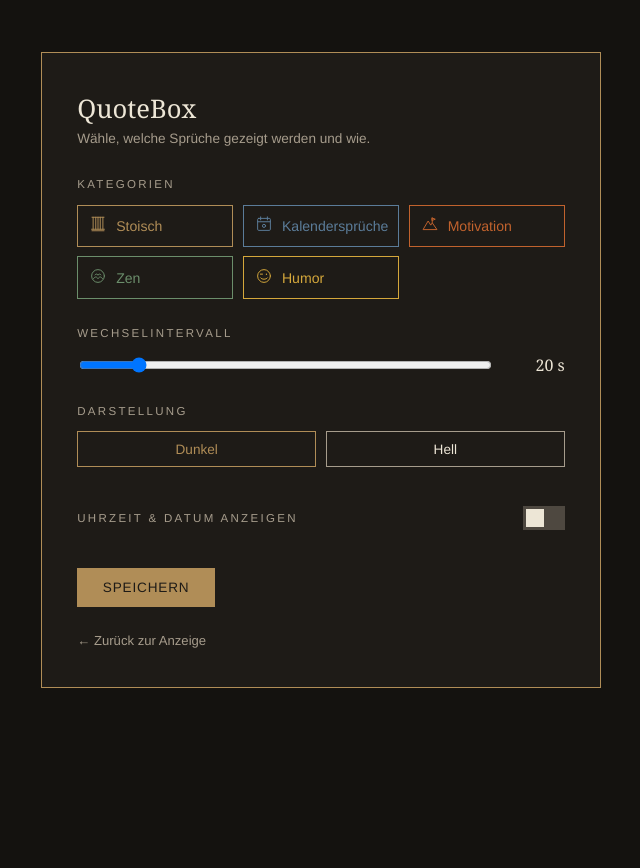
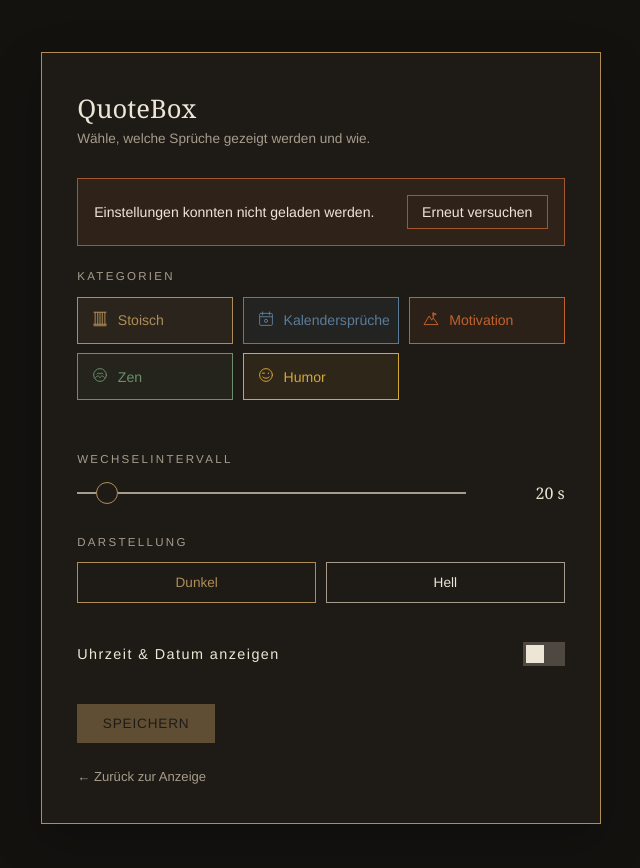
Before and after one commit to HatchetMan111/QuoteBoxProxmox, a FastAPI app: page /settings in a window 1280 px wide. Shown: the whole page, without its empty margins (319-959 px from the left). Run offline with FastAPI, Linux system fonts and the light colour scheme.

Commit message:
Bugfixes + UX: Update ohne Datenverlust, quotes.json gehärtet, Tap-to-advance, Save-Status-Fix, Dienst-User quotebox, Kiosk-Meta + Favicon

```diff
--- a/app/main.py
+++ b/app/main.py
@@ -11,6 +11,7 @@
 import json
 import random
 import threading
+import time
 from pathlib import Path
 
 from fastapi import FastAPI, Request
@@ -44,21 +45,67 @@
 
 _lock = threading.Lock()
 _quotes_cache: list[dict] = []
+_last_quote_key: tuple[str, str] | None = None  # (category, text) des letzten Spruchs
+
+
+def _seed_quotes() -> list[dict]:
+    return json.loads(SEED_FILE.read_text(encoding="utf-8"))
+
+
+def _read_user_quotes() -> list[dict] | None:
+    """Liest quotes.json; bei korrupter Datei wird sie gesichert und neu eingespeist."""
+    try:
+        return json.loads(QUOTES_FILE.read_text(encoding="utf-8"))
+    except FileNotFoundError:
+        return None
+    except (json.JSONDecodeError, OSError) as exc:
+        backup = QUOTES_FILE.with_suffix(f".corrupt-{int(time.time())}.json")
+        try:
+            QUOTES_FILE.replace(backup)
+        except OSError:
+            pass
+        print(f"QuoteBox: quotes.json unlesbar ({exc}) -> gesichert als {backup.name}, Seed wird neu eingespielt")
+        return None
+
+
+def _valid_quotes(quotes: list) -> list[dict]:
+    """Behaelt nur brauchbare Eintraege: Text vorhanden, Kategorie bekannt oder zumindest Text+Kategorie als String."""
+    out = []
+    for q in quotes:
+        if not isinstance(q, dict):
+            continue
+        text = q.get("text")
+        category = q.get("category")
+        if not isinstance(text, str) or not text.strip():
+            continue
+        if not isinstance(category, str) or not category:
+            continue
+        out.append(q)
+    return out
 
 
 def _ensure_quotes_file() -> None:
     """Kopiert den Seed-Datensatz einmalig, falls noch keine quotes.json existiert."""
     if not QUOTES_FILE.exists():
-        seed = json.loads(SEED_FILE.read_text(encoding="utf-8"))
-        QUOTES_FILE.write_text(json.dumps(seed, ensure_ascii=False, indent=2), encoding="utf-8")
+        QUOTES_FILE.write_text(
+            json.dumps(_seed_quotes(), ensure_ascii=False, indent=2), encoding="utf-8"
+        )
 
 
 def load_quotes(force: bool = False) -> list[dict]:
+    """Laedt die Sprueche; faellt bei Problemen automatisch auf den Seed zurueck."""
     global _quotes_cache
     with _lock:
         if force or not _quotes_cache:
             _ensure_quotes_file()
-            _quotes_cache = json.loads(QUOTES_FILE.read_text(encoding="utf-8"))
+            user_quotes = _read_user_quotes()
+            valid = _valid_quotes(user_quotes) if user_quotes is not None else []
+            if valid:
+                _quotes_cache = valid
+            else:
+                if user_quotes is not None:
+                    print("QuoteBox: quotes.json enthaelt keine gueltigen Eintraege -> Seed-Daten werden angezeigt")
+                _quotes_cache = _valid_quotes(_seed_quotes())
         return _quotes_cache
 
 
@@ -68,10 +115,14 @@
         return dict(DEFAULT_SETTINGS)
     try:
         data = json.loads(SETTINGS_FILE.read_text(encoding="utf-8"))
-    except (json.JSONDecodeError, OSError):
-        data = dict(DEFAULT_SETTINGS)
+        if not isinstance(data, dict):
+            raise ValueError("settings.json ist kein Objekt")
+    except (json.JSONDecodeError, OSError, ValueError):
+        data = {}
     merged = dict(DEFAULT_SETTINGS)
     merged.update({k: v for k, v in data.items() if k in DEFAULT_SETTINGS})
+    if merged["active_categories"] not in (None, []) and not isinstance(merged["active_categories"], list):
+        merged["active_categories"] = list(CATEGORIES.keys())
     return merged
 
 
@@ -97,9 +148,7 @@
 
 @app.get("/api/categories")
 def api_categories() -> JSONResponse:
-    return JSONResponse(
-        [{"key": key, **meta} for key, meta in CATEGORIES.items()]
-    )
+    return JSONResponse([{"key": key, **meta} for key, meta in CATEGORIES.items()])
 
 
 @app.get("/api/settings")
@@ -109,17 +158,23 @@
 
 @app.post("/api/settings")
 async def api_set_settings(request: Request) -> JSONResponse:
-    body = await request.json()
+    try:
+        body = await request.json()
+    except Exception:
+        return JSONResponse({"detail": "Body ist kein gueltiges JSON"}, status_code=400)
+    if not isinstance(body, dict):
+        return JSONResponse({"detail": "Body muss ein JSON-Objekt sein"}, status_code=400)
+
     current = load_settings()
 
     active = body.get("active_categories")
-    if isinstance(active, list) and active:
-        current["active_categories"] = [c for c in active if c in CATEGORIES]
-    if not current["active_categories"]:
-        current["active_categories"] = list(CATEGORIES.keys())
+    if isinstance(active, list):
+        cleaned = [c for c in active if isinstance(c, str) and c in CATEGORIES]
+        if cleaned:
+            current["active_categories"] = cleaned
 
     interval = body.get("interval_seconds")
-    if isinstance(interval, (int, float)) and 3 <= interval <= 600:
+    if isinstance(interval, (int, float)) and not isinstance(interval, bool) and 3 <= interval <= 600:
         current["interval_seconds"] = int(interval)
 
     theme = body.get("theme")
@@ -130,24 +185,53 @@
     if isinstance(show_clock, bool):
         current["show_clock"] = show_clock
 
+    if not current["active_categories"]:
+        current["active_categories"] = list(CATEGORIES.keys())
+
     save_settings(current)
     return JSONResponse(current)
 
 
 @app.get("/api/quote")
 def api_quote() -> JSONResponse:
+    global _last_quote_key
     settings = load_settings()
-    active = settings["active_categories"] or list(CATEGORIES.keys())
-    quotes = [q for q in load_quotes() if q["category"] in active]
+    active = [c for c in settings["active_categories"] if c in CATEGORIES]
+    quotes = [q for q in load_quotes() if q.get("category") in active] if active else load_quotes()
     if not quotes:
         quotes = load_quotes()
+    if not quotes:
+        return JSONResponse(
+            {
+                "text": "Sprüche-Datei ist leer.",
+                "author": "QuoteBox",
+                "category": "quote",
+                "category_label": "QuoteBox",
+                "icon": "quote.svg",
+                "accent": "#a69c8c",
+            }
+        )
 
+    # Sofortige Wiederholung vermeiden (fuer ein Wand-Tablet wirkt das sonst wie ein Haenger)
     chosen = random.choice(quotes)
-    meta = CATEGORIES.get(chosen["category"], {"label": chosen["category"], "icon": "quote.svg", "accent": "#a69c8c"})
+    key = (str(chosen.get("category", "")), str(chosen.get("text", "")))
+    if len(quotes) > 1:
+        for _ in range(10):
+            if key != _last_quote_key:
+                break
+            chosen = random.choice(quotes)
+            key = (str(chosen.get("category", "")), str(chosen.get("text", "")))
+    _last_quote_key = key
+
+    meta = CATEGORIES.get(
+        chosen["category"],
+        {"label": chosen["category"].capitalize(), "icon": "quote.svg", "accent": "#a69c8c"},
+    )
+    author = chosen.get("author")
     return JSONResponse(
         {
             "text": chosen["text"],
-            "author": chosen.get("author", ""),
+            "author": author if isinstance(author, str) else "",
             "category": chosen["category"],
             "category_label": meta["label"],
             "icon": meta["icon"],
--- a/app/static/css/style.css
+++ b/app/static/css/style.css
@@ -29,6 +29,14 @@
   font-family: var(--sans);
   overflow: hidden;
   -webkit-font-smoothing: antialiased;
+  -webkit-tap-highlight-color: transparent;
+}
+
+button { font: inherit; }
+
+:focus-visible {
+  outline: 2px solid var(--accent);
+  outline-offset: 3px;
 }
 
 /* ---------- Display-Ansicht ---------- */
@@ -182,7 +227,10 @@
   border: 1px solid var(--accent);
   padding: 2.4rem 2.2rem;
   height: fit-content;
+  box-shadow: 0 18px 45px rgba(0, 0, 0, 0.22);
 }
+
+body.theme-light .settings-card { box-shadow: 0 12px 30px rgba(32, 29, 25, 0.12); }
 
 .settings-card h1 {
   font-family: var(--serif);
@@ -208,6 +256,37 @@
   margin-bottom: 0.9rem;
 }
 
+.field-label.inline {
+  display: inline;
+  margin-bottom: 0;
+  letter-spacing: 0.1em;
+  text-transform: none;
+  font-size: 0.9rem;
+  color: var(--text);
+}
+
+.load-error {
+  border: 1px solid #a3552f;
+  color: var(--text);
+  background: color-mix(in srgb, #a3552f 12%, transparent);
+  padding: 1rem;
+  font-size: 0.88rem;
+  display: flex;
+  align-items: center;
+  justify-content: space-between;
+  gap: 1rem;
+  margin-bottom: 1.5rem;
+}
+
+.load-error button {
+  background: transparent;
+  border: 1px solid #a3552f;
+  color: var(--text);
+  padding: 0.5rem 0.9rem;
+  cursor: pointer;
+}
+.load-error button:hover { border-color: var(--text); }
+
 .category-grid {
   display: grid;
   grid-template-columns: repeat(auto-fill, minmax(150px, 1fr));
@@ -218,44 +297,94 @@
   display: flex;
   align-items: center;
   gap: 0.55rem;
-  padding: 0.6rem 0.7rem;
+  padding: 0.75rem 0.8rem;
+  background: transparent;
   border: 1px solid var(--muted);
+  color: var(--text);
   cursor: pointer;
   user-select: none;
   font-size: 0.88rem;
+  text-align: left;
+  transition: border-color 0.15s ease, color 0.15s ease, background 0.15s ease;
 }
 
+.category-option:hover { border-color: var(--cat-accent, var(--accent)); }
 .category-option.active {
   border-color: var(--cat-accent, var(--accent));
   color: var(--cat-accent, var(--accent));
+  background: color-mix(in srgb, var(--cat-accent, var(--accent)) 8%, transparent);
 }
 
 .category-option svg { width: 18px; height: 18px; flex-shrink: 0; }
 
+.grid-hint {
+  margin-top: 0.6rem;
+  font-size: 0.78rem;
+  color: #c98a5b;
+  opacity: 0;
+  transition: opacity 0.3s ease;
+}
+.grid-hint.visible { opacity: 1; }
+
+/* Range-Slider: grosszuegige Touch-Flaeche, dezent im Plaketten-Look */
 .range-row { display: flex; align-items: center; gap: 1rem; }
-.range-row input[type="range"] { flex: 1; }
-.range-value { font-family: var(--serif); min-width: 3.4rem; text-align: right; }
+.range-row input[type="range"] {
+  flex: 1;
+  appearance: none;
+  -webkit-appearance: none;
+  height: 28px;
+  background: transparent;
+  cursor: pointer;
+  margin: 0;
+}
+.range-row input[type="range"]::-webkit-slider-runnable-track {
+  height: 2px;
+  background: var(--muted);
+}
+.range-row input[type="range"]::-webkit-slider-thumb {
+  -webkit-appearance: none;
+  width: 22px;
+  height: 22px;
+  margin-top: -10px;
+  border-radius: 50%;
+  background: var(--panel);
+  border: 1px solid var(--accent);
+}
+.range-row input[type="range"]::-moz-range-track {
+  height: 2px;
+  background: var(--muted);
+}
+.range-row input[type="range"]::-moz-range-thumb {
+  width: 20px;
+  height: 20px;
+  border-radius: 50%;
+  background: var(--panel);
+  border: 1px solid var(--accent);
+}
+.range-value { font-family: var(--serif); min-width: 5.2rem; text-align: right; }
 
 .toggle-row {
   display: flex;
   align-items: center;
   justify-content: space-between;
   padding: 0.6rem 0;
-  border-bottom: 1px solid color-mix(in srgb, var(--muted) 25%, transparent);
+  border-bottom: 1px solid var(--muted); /* Fallback fuer color-mix */
+  border-bottom-color: color-mix(in srgb, var(--muted) 25%, transparent);
 }
 .toggle-row:last-child { border-bottom: none; }
 
 .theme-choice { display: flex; gap: 0.6rem; }
 .theme-choice button {
   flex: 1;
-  padding: 0.6rem;
+  padding: 0.75rem;
   background: transparent;
   border: 1px solid var(--muted);
   color: var(--text);
   cursor: pointer;
-  font-family: var(--sans);
   font-size: 0.85rem;
+  transition: border-color 0.15s ease, color 0.15s ease;
 }
+.theme-choice button:hover { border-color: var(--accent); }
 .theme-choice button.active { border-color: var(--accent); color: var(--accent); }
 
 .save-bar { display: flex; align-items: center; gap: 1rem; margin-top: 1.4rem; }
@@ -265,15 +394,17 @@
   color: var(--panel);
   border: none;
   padding: 0.75rem 1.6rem;
-  font-family: var(--sans);
   font-size: 0.85rem;
   letter-spacing: 0.06em;
   text-transform: uppercase;
   cursor: pointer;
+  transition: opacity 0.2s ease, transform 0.1s ease;
 }
+.save-btn:hover:not(:disabled) { opacity: 0.9; }
+.save-btn:active:not(:disabled) { transform: translateY(1px); }
+.save-btn:disabled { opacity: 0.45; cursor: default; }
 
-.save-status { font-size: 0.82rem; color: var(--muted); opacity: 0; transition: opacity 0.3s ease; }
-.save-status.visible { opacity: 1; }
+.save-status { font-size: 0.82rem; color: var(--muted); }
 
 .back-link {
   display: inline-block;
--- a/app/static/js/settings.js
+++ b/app/static/js/settings.js
@@ -1,5 +1,6 @@
 (() => {
   const grid = document.getElementById("category-grid");
+  const gridHint = document.getElementById("grid-hint");
   const intervalInput = document.getElementById("interval");
   const intervalValue = document.getElementById("interval-value");
   const themeDarkBtn = document.getElementById("theme-dark");
@@ -7,9 +8,16 @@
   const showClockInput = document.getElementById("show-clock");
   const saveBtn = document.getElementById("save-btn");
   const saveStatus = document.getElementById("save-status");
+  const loadError = document.getElementById("load-error");
+  const retryBtn = document.getElementById("retry-btn");
+  const settingsForm = document.getElementById("settings-form");
 
+  const iconCache = new Map();
   let categories = [];
-  let state = { active_categories: [], interval_seconds: 20, theme: "dark", show_clock: false };
+  let state = null;
+  let savedJson = "";
+  let dirty = false;
+  let hintTimer = null;
 
   async function fetchJSON(url, opts) {
     const res = await fetch(url, opts);
@@ -17,79 +25,144 @@
     return res.json();
   }
 
+  function formatInterval(seconds) {
+    if (seconds >= 60) {
+      const m = Math.floor(seconds / 60);
+      const s = seconds % 60;
+      return s > 0 ? `${m} min ${s} s` : `${m} min`;
+    }
+    return `${seconds} s`;
+  }
+
+  function snapshot() {
+    savedJson = JSON.stringify(state);
+    dirty = false;
+    saveBtn.disabled = true;
+    saveStatus.textContent = "";
+  }
+
+  function markDirty() {
+    if (JSON.stringify(state) === savedJson) return;
+    dirty = true;
+    saveBtn.disabled = false;
+    saveStatus.textContent = "Ungespeicherte Änderungen";
+  }
+
   function setTheme(theme) {
     state.theme = theme;
     themeDarkBtn.classList.toggle("active", theme === "dark");
+    themeDarkBtn.setAttribute("aria-pressed", theme === "dark");
     themeLightBtn.classList.toggle("active", theme === "light");
+    themeLightBtn.setAttribute("aria-pressed", theme === "light");
     document.body.classList.toggle("theme-light", theme === "light");
+  }
+
+  async function loadIcon(name) {
+    if (iconCache.has(name)) return iconCache.get(name);
+    const res = await fetch(`/static/icons/${name}`);
+    const svg = await res.text();
+    iconCache.set(name, svg);
+    return svg;
   }
 
   function renderCategoryGrid() {
     grid.innerHTML = "";
     categories.forEach((cat) => {
       const isActive = state.active_categories.includes(cat.key);
-      const el = document.createElement("div");
-      el.className = "category-option" + (isActive ? " active" : "");
-      el.style.setProperty("--cat-accent", cat.accent);
-      el.dataset.key = cat.key;
-      el.innerHTML = `<span class="icon-holder"></span><span>${cat.label}</span>`;
-      el.addEventListener("click", () => {
+      const btn = document.createElement("button");
+      btn.type = "button";
+      btn.className = "category-option" + (isActive ? " active" : "");
+      btn.style.setProperty("--cat-accent", cat.accent);
+      btn.dataset.key = cat.key;
+      btn.setAttribute("aria-pressed", isActive);
+      btn.innerHTML = `<span class="icon-holder" aria-hidden="true"></span><span>${cat.label}</span>`;
+      btn.addEventListener("click", () => {
         const idx = state.active_categories.indexOf(cat.key);
         if (idx >= 0) {
-          if (state.active_categories.length > 1) state.active_categories.splice(idx, 1);
+          if (state.active_categories.length <= 1) {
+            // Letzte aktive Kategorie: Hinweis zeigen, statt stillschweigend zu ignorieren.
+            gridHint.classList.add("visible");
+            if (hintTimer) clearTimeout(hintTimer);
+            hintTimer = setTimeout(() => gridHint.classList.remove("visible"), 2600);
+            return;
+          }
+          state.active_categories.splice(idx, 1);
         } else {
           state.active_categories.push(cat.key);
         }
+        markDirty();
         renderCategoryGrid();
       });
-      grid.appendChild(el);
+      grid.appendChild(btn);
 
-      fetch(`/static/icons/${cat.icon}`)
-        .then((r) => r.text())
+      loadIcon(cat.icon)
         .then((svg) => {
-          el.querySelector(".icon-holder").innerHTML = svg;
-        });
+          btn.querySelector(".icon-holder").innerHTML = svg;
+        })
+        .catch(() => {});
     });
   }
 
   async function init() {
-    categories = await fetchJSON("/api/categories");
-    state = await fetchJSON("/api/settings");
+    loadError.hidden = true;
+    try {
+      const [cats, cfg] = await Promise.all([fetchJSON("/api/categories"), fetchJSON("/api/settings")]);
+      categories = cats;
+      state = cfg;
+    } catch (e) {
+      settingsForm.hidden = true;
+      loadError.hidden = false;
+      return;
+    }
 
+    settingsForm.hidden = false;
     renderCategoryGrid();
     intervalInput.value = state.interval_seconds;
-    intervalValue.textContent = `${state.interval_seconds} s`;
+    intervalValue.textContent = formatInterval(state.interval_seconds);
     setTheme(state.theme);
     showClockInput.checked = !!state.show_clock;
+    snapshot();
   }
 
   intervalInput.addEventListener("input", () => {
-    intervalValue.textContent = `${intervalInput.value} s`;
+    state.interval_seconds = parseInt(intervalInput.value, 10);
+    intervalValue.textContent = formatInterval(state.interval_seconds);
+    markDirty();
   });
 
-  themeDarkBtn.addEventListener("click", () => setTheme("dark"));
-  themeLightBtn.addEventListener("click", () => setTheme("light"));
+  themeDarkBtn.addEventListener("click", () => { setTheme("dark"); markDirty(); });
+  themeLightBtn.addEventListener("click", () => { setTheme("light"); markDirty(); });
+
+  showClockInput.addEventListener("change", () => {
+    state.show_clock = showClockInput.checked;
+    markDirty();
+  });
 
   saveBtn.addEventListener("click", async () => {
-    const payload = {
-      active_categories: state.active_categories,
-      interval_seconds: parseInt(intervalInput.value, 10),
-      theme: state.theme,
-      show_clock: showClockInput.checked,
-    };
+    saveBtn.disabled = true;
     try {
-      await fetchJSON("/api/settings", {
+      const saved = await fetchJSON("/api/settings", {
         method: "POST",
         headers: { "Content-Type": "application/json" },
-        body: JSON.stringify(payload),
+        body: JSON.stringify({
+          active_categories: state.active_categories,
+          interval_seconds: state.interval_seconds,
+          theme: state.theme,
+          show_clock: state.show_clock,
+        }),
       });
-      saveStatus.classList.add("visible");
-      setTimeout(() => saveStatus.classList.remove("visible"), 2000);
+      state = saved;
+      snapshot();
+      saveStatus.textContent = "Gespeichert";
+      setTimeout(() => {
+        if (!dirty) saveStatus.textContent = "";
+      }, 2000);
     } catch (e) {
       saveStatus.textContent = "Fehler beim Speichern";
-      saveStatus.classList.add("visible");
+      saveBtn.disabled = false;
     }
   });
 
+  retryBtn.addEventListener("click", init);
   init();
 })();
--- a/app/templates/settings.html
+++ b/app/templates/settings.html
@@ -3,7 +3,9 @@
 <head>
   <meta charset="UTF-8">
   <meta name="viewport" content="width=device-width, initial-scale=1">
+  <meta name="theme-color" content="#14120f">
   <title>QuoteBox – Einstellungen</title>
+  <link rel="icon" href="/static/favicon.svg" type="image/svg+xml">
   <link rel="stylesheet" href="/static/css/style.css">
 </head>
 <body>
@@ -12,15 +14,22 @@
       <h1>QuoteBox</h1>
       <p class="subtitle">Wähle, welche Sprüche gezeigt werden und wie.</p>
 
+      <div id="load-error" class="load-error" hidden>
+        <span>Einstellungen konnten nicht geladen werden.</span>
+        <button type="button" id="retry-btn">Erneut versuchen</button>
+      </div>
+
+      <div id="settings-form" hidden>
         <div class="field-group">
           <span class="field-label">Kategorien</span>
           <div class="category-grid" id="category-grid"></div>
+          <div class="grid-hint" id="grid-hint" role="status">Mindestens eine Kategorie muss aktiv bleiben.</div>
         </div>
 
         <div class="field-group">
           <span class="field-label">Wechselintervall</span>
           <div class="range-row">
-          <input type="range" id="interval" min="5" max="120" step="5" value="20">
+            <input type="range" id="interval" min="5" max="300" step="5" value="20">
             <span class="range-value" id="interval-value">20 s</span>
           </div>
         </div>
@@ -35,7 +44,7 @@
 
         <div class="field-group">
           <div class="toggle-row">
-          <span class="field-label" style="margin:0;">Uhrzeit &amp; Datum anzeigen</span>
+            <span class="field-label inline">Uhrzeit &amp; Datum anzeigen</span>
             <label class="switch">
               <input type="checkbox" id="show-clock">
               <span class="track"><span class="thumb"></span></span>
@@ -44,8 +53,9 @@
         </div>
 
         <div class="save-bar">
-        <button class="save-btn" id="save-btn">Speichern</button>
-        <span class="save-status" id="save-status">Gespeichert</span>
+          <button class="save-btn" id="save-btn" disabled>Speichern</button>
+          <span class="save-status" id="save-status" role="status"></span>
+        </div>
       </div>
 
       <a class="back-link" href="/display">← Zurück zur Anzeige</a>
```
Also changed, not shown: other parts of app/static/css/style.css (+59 -11 lines), app/static/js/display.js (+55 -17 lines), app/templates/display.html (+9 -3 lines), README.md, app/static/favicon.svg (added), 3 other files. Lines whose indentation alone changed are shown as unchanged.
